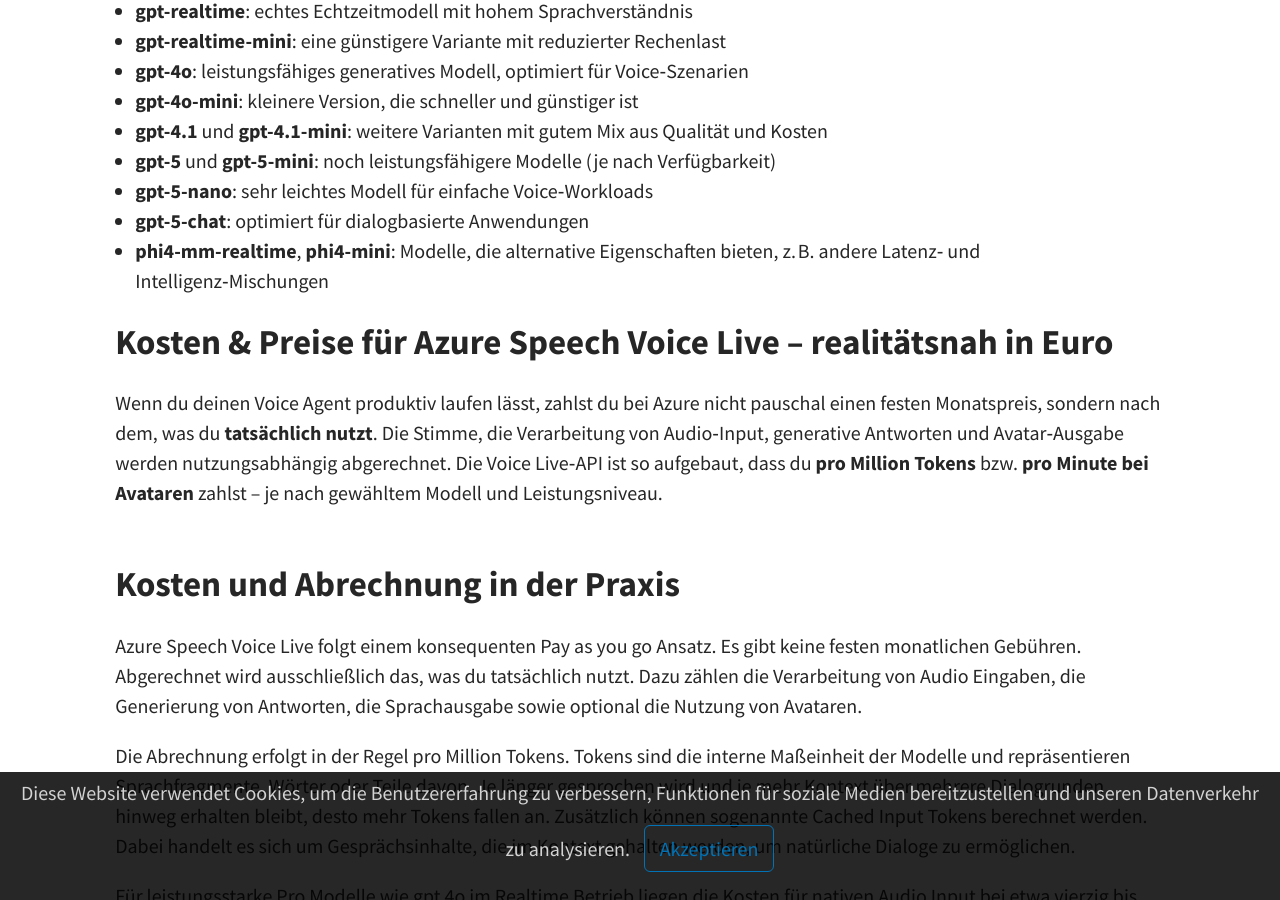
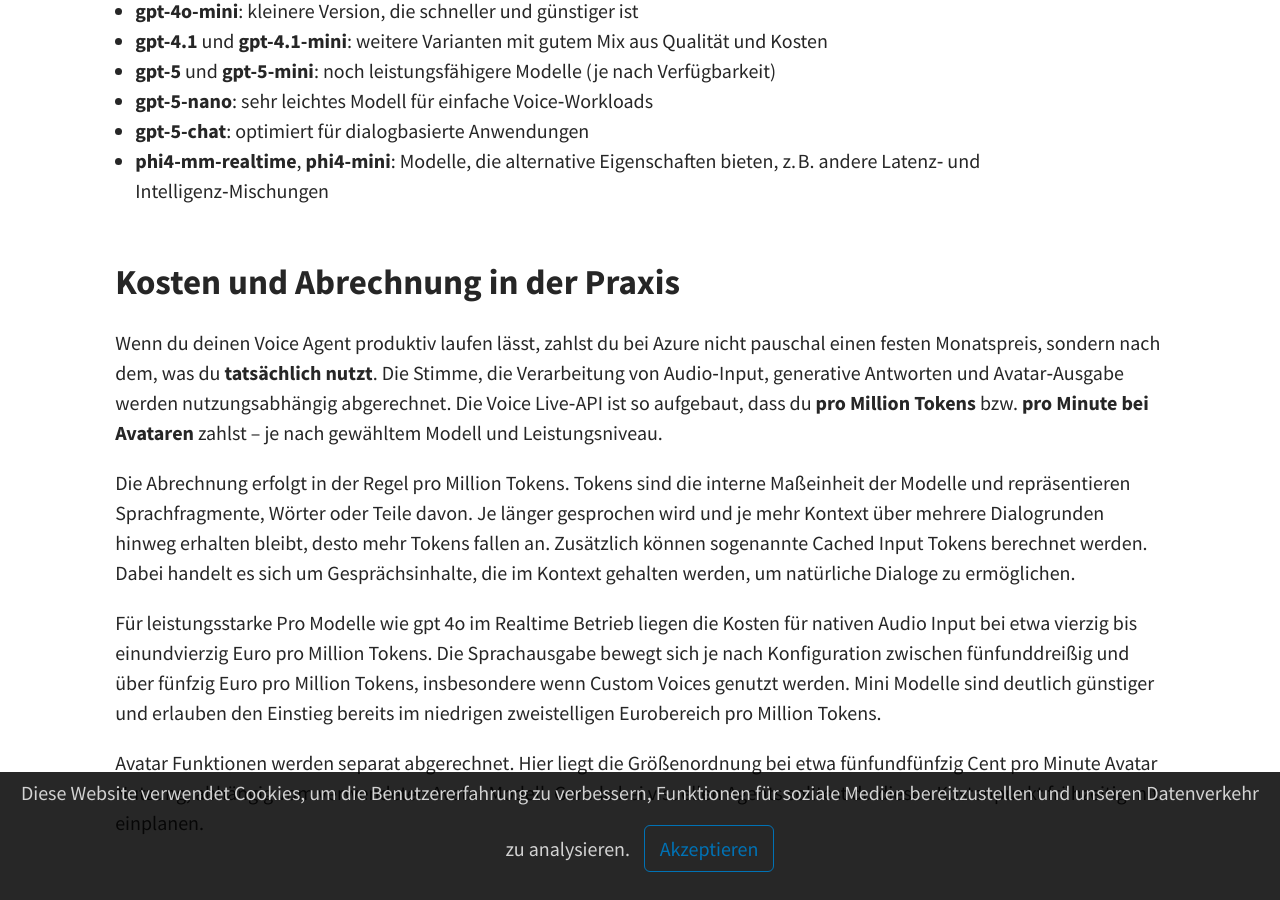
Before and after one commit to joriskahle007/joriskahle007.github.io, a Jekyll site: the page built from _posts/2026-02-10-AzureSpeechVoiceLive.md, in a window 1280 px wide and 900 px high, scrolled down 2042 px. Built offline with Jekyll 4.4.1, drawn with Linux system fonts in a browser that asks for light colours; a script that is not in the unit is left out; some of the changed text lies outside the part shown.

Commit message:
Update 2026-02-10-AzureSpeechVoiceLive.md

```diff
--- a/_posts/2026-02-10-AzureSpeechVoiceLive.md
+++ b/_posts/2026-02-10-AzureSpeechVoiceLive.md
@@ -6,9 +6,9 @@
 
 Wenn du dich bereits mit Sprach KI beschäftigt hast, bist du vermutlich mit klassischen Szenarien wie Speech to Text oder Text to Speech vertraut. Diese Technologien sind heute aus vielen Anwendungen nicht mehr wegzudenken. Sobald es jedoch darum geht, echte Voice Agents zu bauen, die nicht nur Sprache umwandeln, sondern zuhören, verstehen, reagieren und dabei Kontext über mehrere Gesprächsverläufe hinweg behalten, stoßen klassische Ansätze schnell an ihre Grenzen. Genau an dieser Stelle setzt Azure Speech mit der Voice Live API an. In Kombination mit den Microsoft Foundry Tools entsteht eine Plattform, mit der du solche Agenten nicht nur entwickeln, sondern auch produktiv betreiben kannst. Und das mit einer Leichtigkeit, die man aus früheren Bot Architekturen so nicht kannte.<br>
 
-In diesem Beitrag bekommst du einen praxisnahen Überblick darüber, was Azure Speech Voice Live eigentlich ist, welche Modelle dir zur Verfügung stehen, wie es mit Verfügbarkeit aussieht und welche Kosten realistisch auf dich zukommen. Ziel ist es, dir eine fundierte Entscheidungsgrundlage zu geben, egal ob du gerade erst experimentierst oder bereits konkrete produktive Szenarien im Kopf hast.<br><br>
+In diesem Beitrag bekommst du einen praxisnahen Überblick darüber, was Azure Speech Voice Live eigentlich ist, welche Modelle dir zur Verfügung stehen, wie es mit Verfügbarkeit aussieht und welche Kosten realistisch auf dich zukommen. Ziel ist es, dir eine fundierte Entscheidungsgrundlage zu geben, egal ob du gerade erst experimentierst oder bereits konkrete produktive Szenarien im Kopf hast.<br>
 
-Hier erzähle ich dir ganz praxisnah, was du wissen musst, welche Modelle du auswählen kannst, wo der Dienst verfügbar ist und welche Kosten wirklich auf dich zukommen.<br><br><br>
+Hier erzähle ich dir ganz praxisnah, was du wissen musst, welche Modelle du auswählen kannst, wo der Dienst verfügbar ist und welche Kosten wirklich auf dich zukommen.<br><br>
 
 ## Was ist Azure Speech Voice Live
 
@@ -16,7 +16,7 @@
 
 Der entscheidende Vorteil liegt dabei in der Echtzeitfähigkeit. Die Interaktion fühlt sich nicht wie ein klassischer Bot an, der nach jeder Eingabe kurz nachdenkt, sondern wie ein echtes Gespräch. Zusätzlich entfällt der gesamte operative Aufwand rund um Infrastruktur, Modell Deployment oder Kapazitätsplanung. Du nutzt den Dienst einfach so, wie du ihn brauchst, und Azure skaliert automatisch im Hintergrund.<br>
 
-Ein besonders spannender Aspekt ist die optionale Avatar Integration. Dein Voice Agent muss nicht auf eine Stimme reduziert bleiben. Du kannst ihm eine visuelle Präsenz geben, die synchron zur Sprache reagiert. Ein Avatar, der spricht, sich bewegt und Mimik zeigt, erhöht die Wahrnehmung von Natürlichkeit und macht die Interaktion deutlich zugänglicher. Gerade in Szenarien wie Kundenservice, Schulung oder digitaler Beratung entsteht dadurch ein ganz neues Nutzungserlebnis.<br><br><br>
+Ein besonders spannender Aspekt ist die optionale Avatar Integration. Dein Voice Agent muss nicht auf eine Stimme reduziert bleiben. Du kannst ihm eine visuelle Präsenz geben, die synchron zur Sprache reagiert. Ein Avatar, der spricht, sich bewegt und Mimik zeigt, erhöht die Wahrnehmung von Natürlichkeit und macht die Interaktion deutlich zugänglicher. Gerade in Szenarien wie Kundenservice, Schulung oder digitaler Beratung entsteht dadurch ein ganz neues Nutzungserlebnis.<br><br>
 
 ## Modellauswahl und Leistungsstufen
 
@@ -36,22 +36,18 @@
 - **gpt-5** und **gpt-5-mini**: noch leistungsfähigere Modelle (je nach Verfügbarkeit)
 - **gpt-5-nano**: sehr leichtes Modell für einfache Voice‑Workloads
 - **gpt-5-chat**: optimiert für dialogbasierte Anwendungen
-- **phi4-mm-realtime**, **phi4-mini**: Modelle, die alternative Eigenschaften bieten, z. B. andere Latenz‑ und Intelligenz‑Mischungen<br>
+- **phi4-mm-realtime**, **phi4-mini**: Modelle, die alternative Eigenschaften bieten, z. B. andere Latenz‑ und Intelligenz‑Mischungen<br><br>
 
-
-## Kosten & Preise für Azure Speech Voice Live – realitätsnah in Euro
-
-Wenn du deinen Voice Agent produktiv laufen lässt, zahlst du bei Azure nicht pauschal einen festen Monatspreis, sondern nach dem, was du **tatsächlich nutzt**. Die Stimme, die Verarbeitung von Audio‑Input, generative Antworten und Avatar‑Ausgabe werden nutzungsabhängig abgerechnet. Die Voice Live‑API ist so aufgebaut, dass du **pro Million Tokens** bzw. **pro Minute bei Avataren** zahlst – je nach gewähltem Modell und Leistungsniveau.<br><br>
 
 ## Kosten und Abrechnung in der Praxis
 
-Azure Speech Voice Live folgt einem konsequenten Pay as you go Ansatz. Es gibt keine festen monatlichen Gebühren. Abgerechnet wird ausschließlich das, was du tatsächlich nutzt. Dazu zählen die Verarbeitung von Audio Eingaben, die Generierung von Antworten, die Sprachausgabe sowie optional die Nutzung von Avataren.<br>
+Wenn du deinen Voice Agent produktiv laufen lässt, zahlst du bei Azure nicht pauschal einen festen Monatspreis, sondern nach dem, was du **tatsächlich nutzt**. Die Stimme, die Verarbeitung von Audio‑Input, generative Antworten und Avatar‑Ausgabe werden nutzungsabhängig abgerechnet. Die Voice Live‑API ist so aufgebaut, dass du **pro Million Tokens** bzw. **pro Minute bei Avataren** zahlst – je nach gewähltem Modell und Leistungsniveau.
 
 Die Abrechnung erfolgt in der Regel pro Million Tokens. Tokens sind die interne Maßeinheit der Modelle und repräsentieren Sprachfragmente, Wörter oder Teile davon. Je länger gesprochen wird und je mehr Kontext über mehrere Dialogrunden hinweg erhalten bleibt, desto mehr Tokens fallen an. Zusätzlich können sogenannte Cached Input Tokens berechnet werden. Dabei handelt es sich um Gesprächsinhalte, die im Kontext gehalten werden, um natürliche Dialoge zu ermöglichen.<br>
 
 Für leistungsstarke Pro Modelle wie gpt 4o im Realtime Betrieb liegen die Kosten für nativen Audio Input bei etwa vierzig bis einundvierzig Euro pro Million Tokens. Die Sprachausgabe bewegt sich je nach Konfiguration zwischen fünfunddreißig und über fünfzig Euro pro Million Tokens, insbesondere wenn Custom Voices genutzt werden. Mini Modelle sind deutlich günstiger und erlauben den Einstieg bereits im niedrigen zweistelligen Eurobereich pro Million Tokens.<br>
 
-Avatar Funktionen werden separat abgerechnet. Hier liegt die Größenordnung bei etwa fünfundfünfzig Cent pro Minute Avatar Nutzung, abhängig vom verwendeten Avatar Modell. Gerade bei visuellen Agents solltest du diesen Kostenpunkt frühzeitig mit einplanen.<br><br><br>
+Avatar Funktionen werden separat abgerechnet. Hier liegt die Größenordnung bei etwa fünfundfünfzig Cent pro Minute Avatar Nutzung, abhängig vom verwendeten Avatar Modell. Gerade bei visuellen Agents solltest du diesen Kostenpunkt frühzeitig mit einplanen.<br><br>
 
 ## Beispiel‑Preise in Euro
 
@@ -98,4 +94,4 @@
 
 Azure Speech Voice Live ist deshalb so spannend, weil es die Komplexität von Voice KI drastisch reduziert und gleichzeitig neue kreative Möglichkeiten eröffnet. Du baust nicht einfach einen sprechenden Bot, sondern einen interaktiven, kontextbewussten Voice Agent, der sich natürlich anfühlt. Die Kombination aus Echtzeit Sprachverarbeitung, leistungsfähigen generativen Modellen und optionalen Avataren hebt Sprachinteraktion auf ein neues Niveau.<br>
 
-Für dich bedeutet das, dass du schneller experimentieren, einfacher skalieren und realistische, menschlich wirkende Sprachschnittstellen entwickeln kannst, ohne tief in Infrastruktur oder Modellbetrieb einzusteigen. Wenn du schon immer Voice Agents bauen wolltest, die nicht nur sprechen, sondern wirklich kommunizieren, dann ist Azure Speech Voice Live in Verbindung mit Avataren und Foundry Tools ein extrem starker und zugleich zugänglicher Einstiegspunkt.<br><br>
+Für dich bedeutet das, dass du schneller experimentieren, einfacher skalieren und realistische, menschlich wirkende Sprachschnittstellen entwickeln kannst, ohne tief in Infrastruktur oder Modellbetrieb einzusteigen. Wenn du schon immer Voice Agents bauen wolltest, die nicht nur sprechen, sondern wirklich kommunizieren, dann ist Azure Speech Voice Live in Verbindung mit Avataren und Foundry Tools ein extrem starker und zugleich zugänglicher Einstiegspunkt.<br><br><br>
```
Also changed, not shown: other parts of _posts/2026-02-10-AzureSpeechVoiceLive.md (+1 -1 lines).
